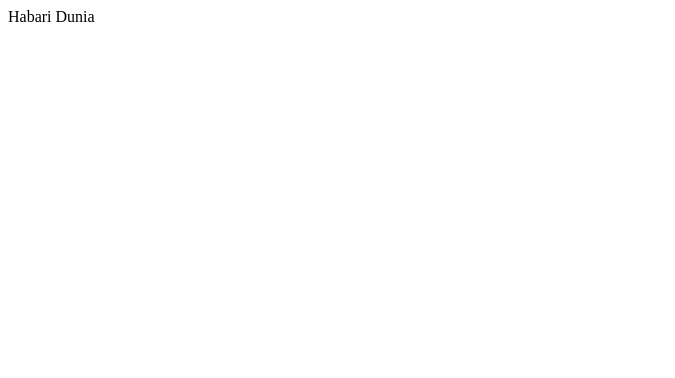
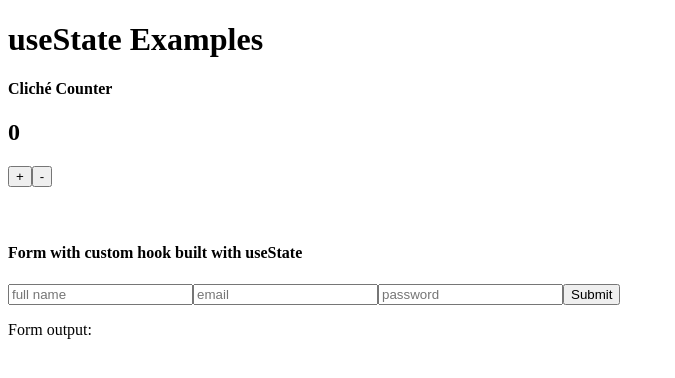
Before and after one commit to neicore/react-hooks, a React (Vite) app: page / in a window 1280 px wide. Shown: the top 378 px of the page, without its empty margins (0-675 px from the left). Built offline with nearby package versions, Linux system fonts and the light colour scheme.

Commit message:
:white_check_mark: useState

```diff
--- a/src/App.tsx
+++ b/src/App.tsx
@@ -1,4 +1,10 @@
+import UseState from './usestate'
+
 const App = () => {
-  return <div>Habari Dunia</div>
+  return (
+    <>
+      <UseState />
+    </>
+  )
 }
 export default App
--- /dev/null
+++ b/src/usestate/index.tsx
@@ -0,0 +1,77 @@
+import { SyntheticEvent, useState } from 'react'
+import { InitialStates, useForm } from './useForm'
+
+const UseState = () => {
+  const [count, setCount] = useState(0)
+  const { states, handleChange, emptyStates } = useForm({
+    name: '',
+    email: '',
+    password: '',
+  })
+
+  const [output, setOutput] = useState<InitialStates>({
+    name: '',
+    email: '',
+    password: '',
+  })
+
+  return (
+    <div>
+      <h1>useState Examples</h1>
+
+      <div>
+        <h4>Cliché Counter</h4>
+        <h2>{count}</h2>
+        <div>
+          <button onClick={() => setCount(count + 1)}>+</button>
+          <button onClick={() => setCount(count - 1)}>-</button>
+        </div>
+      </div>
+
+      <br />
+      <br />
+
+      <form
+        onSubmit={(e: SyntheticEvent) => {
+          e.preventDefault()
+
+          if (states.name !== '') {
+            setOutput(states)
+
+            emptyStates()
+          }
+        }}
+      >
+        <h4>Form with custom hook built with useState</h4>
+        <input
+          type="text"
+          name="name"
+          placeholder="full name"
+          value={states.name}
+          onChange={handleChange}
+        />
+        <input
+          type="email"
+          name="email"
+          placeholder="email"
+          value={states.email}
+          onChange={handleChange}
+        />
+        <input
+          type="password"
+          name="password"
+          placeholder="password"
+          value={states.password}
+          onChange={handleChange}
+        />
+
+        <button type="submit">Submit</button>
+      </form>
+
+      <p>
+        Form output: {output.name} {output.email}
+      </p>
+    </div>
+  )
+}
+export default UseState
--- /dev/null
+++ b/src/usestate/useForm.ts
@@ -0,0 +1,28 @@
+import { ChangeEvent, useState } from 'react'
+
+export interface InitialStates {
+  name: string
+  email: string
+  password: string
+}
+
+export const useForm = (initialStates: InitialStates) => {
+  const [states, setStates] = useState(initialStates)
+
+  return {
+    states,
+    handleChange: (e: ChangeEvent<HTMLInputElement>) => {
+      setStates({
+        ...states,
+        [e.target.name]: e.target.value,
+      })
+    },
+    emptyStates: () => {
+      setStates({
+        name: '',
+        email: '',
+        password: '',
+      })
+    },
+  }
+}
```
Also changed, not shown: 1 other file (tests, documents, lock files or other folders).
